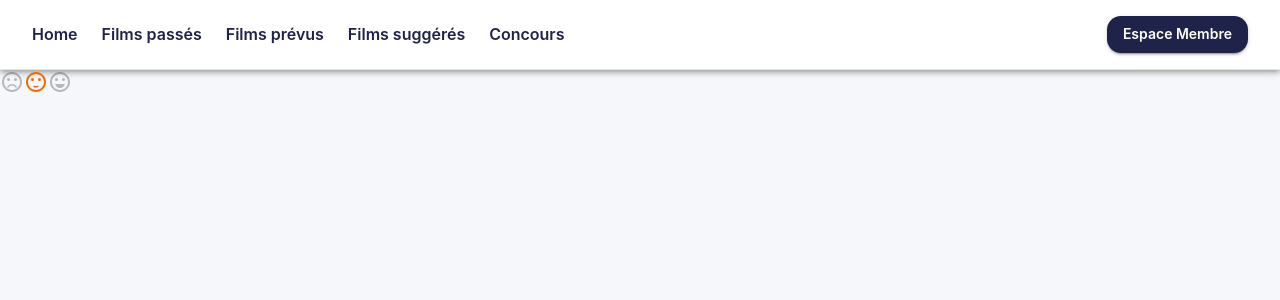
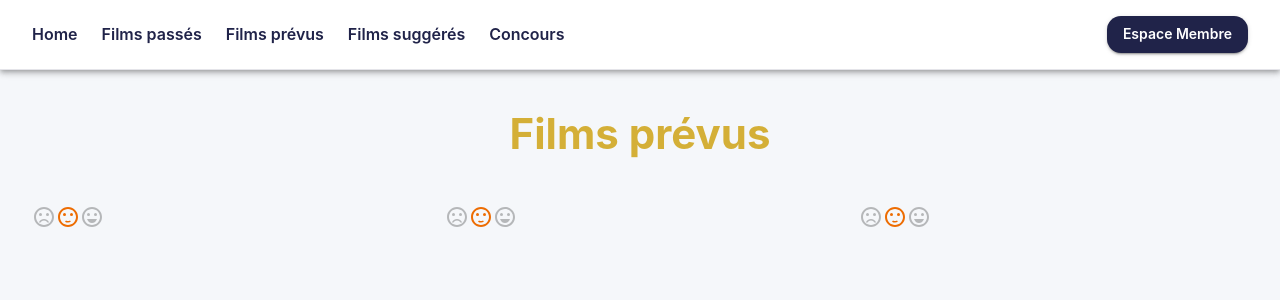
Before and after one commit to btwNemS/cineclub, a React (Vite) app: page /Concours in a window 1280 px wide. Shown: the top 300 px of the page. Built offline with nearby package versions, Linux system fonts and the light colour scheme.

Commit message:
ezqrtyuigohp

```diff
--- a/src/pages/Concours.jsx
+++ b/src/pages/Concours.jsx
@@ -44,5 +44,14 @@ function RadioGroupRating() {
 }
 
 export default function Concours() {
-  return <RadioGroupRating />;
+  return (
+    <div className="container">
+      <h1 className="title">Films prévus</h1>
+      <div className="films-grid">
+        <RadioGroupRating />
+        <RadioGroupRating />
+        <RadioGroupRating />
+      </div>{" "}
+    </div>
+  );
 }
```
